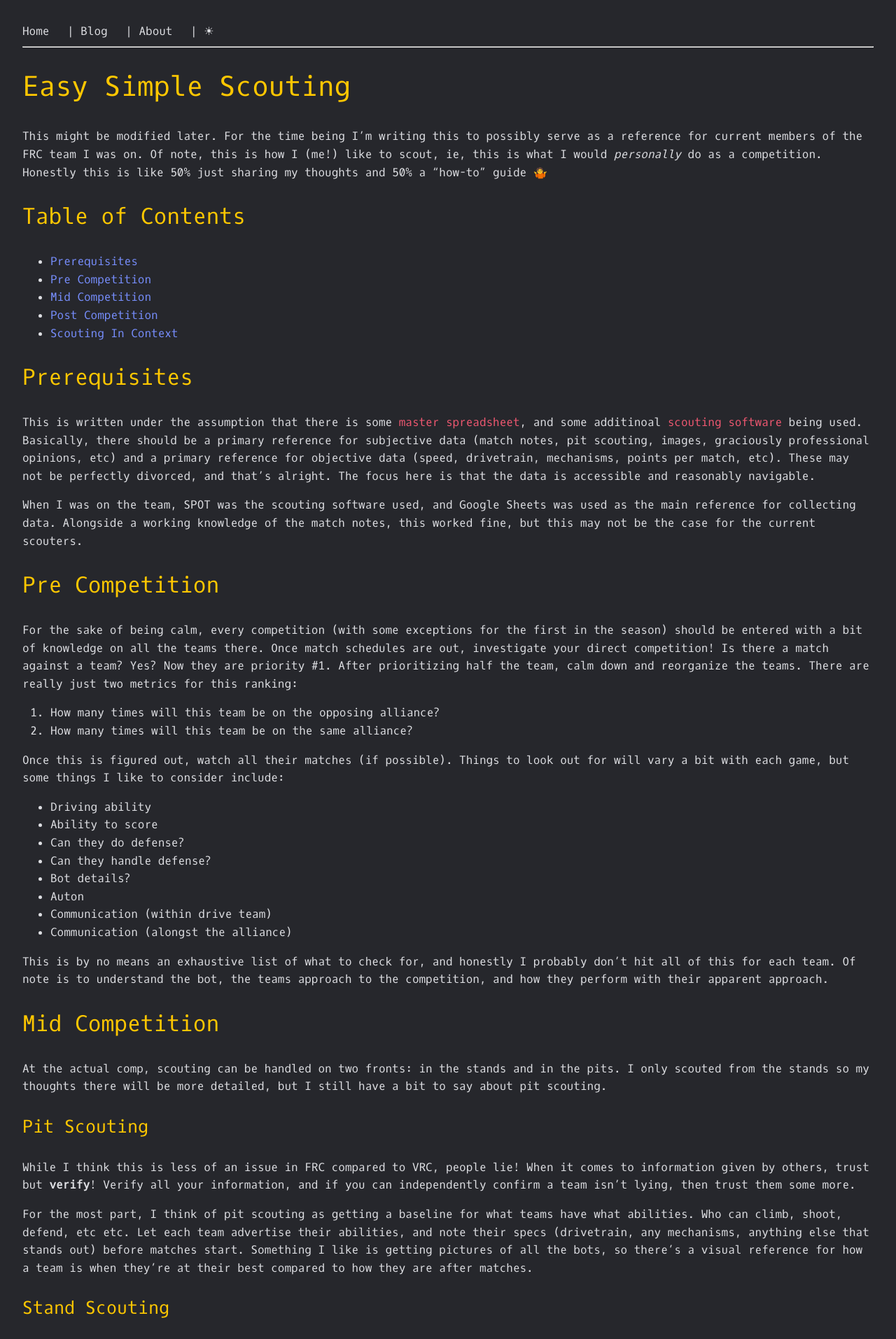
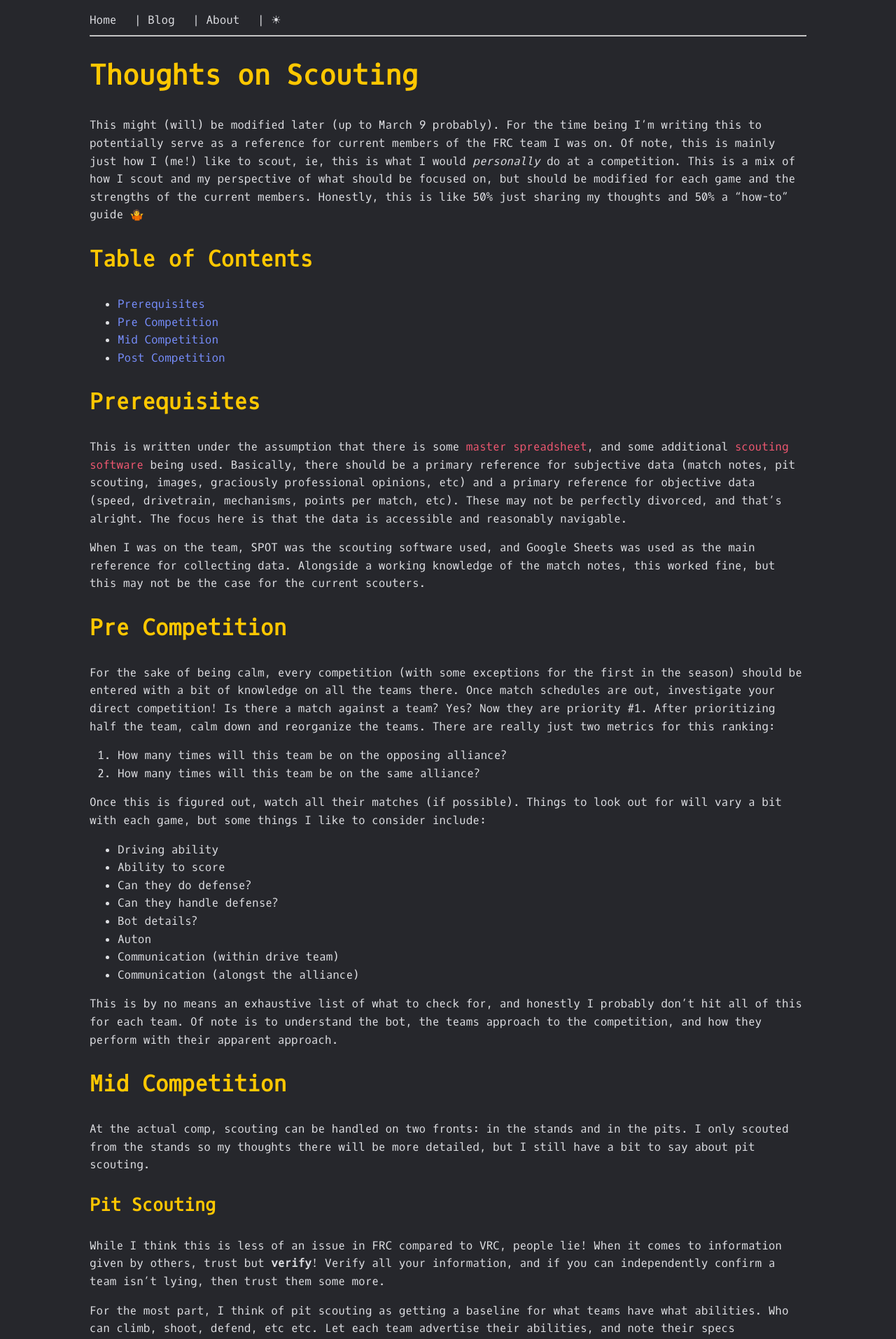
Before and after one commit to jsikali/jsikali.github.io, a Jekyll site: the page built from _posts/2026-03-07-frc-scouting.md, in a window 1280 px wide. Shown: the top 1914 px of the page at 70% size. Built offline with Jekyll 4.4.1, drawn with Linux system fonts in a browser that asks for light colours; some of the changed text lies outside the part shown.

Commit message:
tentatively complete frc scouting post

```diff
--- a/_posts/2026-03-07-frc-scouting.md
+++ b/_posts/2026-03-07-frc-scouting.md
@@ -3,19 +3,19 @@
 title: Scouting, ~~Stalking~~, Surveilling, for fun! - FRC
 ---
 
-# Easy Simple Scouting
+# Thoughts on Scouting
 
-This might be modified later. For the time being I'm writing this to possibly serve as a reference for current members of the FRC team I was on. Of note, this is how I (me!) like to scout, ie, this is what I would *personally* do as a competition. Honestly this is like 50% just sharing my thoughts and 50% a "how-to" guide 🤷
+This might (will) be modified later (up to March 9 probably). For the time being I'm writing this to potentially serve as a reference for current members of the FRC team I was on. Of note, this is mainly just how I (me!) like to scout, ie, this is what I would *personally* do at a competition. This is a mix of how I scout and my perspective of what should be focused on, but should be modified for each game and the strengths of the current members. Honestly, this is like 50% just sharing my thoughts and 50% a "how-to" guide 🤷
 
 ## Table of Contents
 - [Prerequisites](#prerequisites)
 - [Pre Competition](#pre-competition)
 - [Mid Competition](#mid-competition)
 - [Post Competition](#post-competition)
-- [Scouting In Context](#scouting-in-context)
+<!-- - [Scouting In Context](#scouting-in-context) (if I have thoughts that weren't said prior...) -->
 
 ## Prerequisites
-This is written under the assumption that there is some <span class="secondarycolor">master spreadsheet</span>, and some additinoal <span class="secondarycolor">scouting software</span> being used. Basically, there should be a primary reference for subjective data (match notes, pit scouting, images, graciously professional opinions, etc) and a primary reference for objective data (speed, drivetrain, mechanisms, points per match, etc). These may not be perfectly divorced, and that's alright. The focus here is that the data is accessible and reasonably navigable.
+This is written under the assumption that there is some <span class="secondarycolor">master spreadsheet</span>, and some additional <span class="secondarycolor">scouting software</span> being used. Basically, there should be a primary reference for subjective data (match notes, pit scouting, images, graciously professional opinions, etc) and a primary reference for objective data (speed, drivetrain, mechanisms, points per match, etc). These may not be perfectly divorced, and that's alright. The focus here is that the data is accessible and reasonably navigable.
 
 When I was on the team, SPOT was the scouting software used, and Google Sheets was used as the main reference for collecting data. Alongside a working knowledge of the match notes, this worked fine, but this may not be the case for the current scouters.
 
@@ -64,17 +64,46 @@
 	- In either case, note if any work is done towards a ranking point and who is contributing to ranking points!
 2. Teleop
 	- If the notes are for a team, note if they're mainly doing offense or defense:
-		- If the team is mainly doing offense, note their driving patterns, when they use their human playre (if at all), their general driving ability. If applicable, how do they handle defense?
+		- If the team is mainly doing offense, note their driving patterns, when they use their human player (if at all), their general driving ability. If applicable, how do they handle defense?
 		- For teams doing defense, how do they handle this? Do they...
 			- Pick on a certain team? Does their choice of team to pick on make sense?
 			- Create situations that make it easy for them to get penalty points?
 			- Make scoring difficult? Do they block the main areas to score, make it hard to get more game elements in the field, or something else?
 		- In either case, take note of driving! Especially when focusing on a single team, note if their driving stands out as good/bad.
-		- If the notes are for an alliance, note their general strat. What teams handle offense? What teams (if any) handle defense?
+	- If the notes are for an alliance, note their general strategy. What teams handle offense? What teams (if any) handle defense?
+		- Based on match data and past information, I like to make my own strategies for matches and see if what I think is optimal matches what happens in a match. Discrepancies between what's thought to be the best strategy and what actually happens in a match can then be attributed to the following:
+			- Inaccurate info on a teams abilities (either their capabilities do not match what was known or they don't utilize their bots abilities for whatever reason)
+			- Communication issues amongst the alliance. This is harder to check, the idea here is to check for any anomalous strategies (eg, team a has a working auton and team b's auton is inconsistent. Despite this, team b always runs their auton) that come with certain teams that lead to suboptimal performance. This is pretty prone to the sources being gossipy which is... not great. But, if the information is there, I think it should be considered at least a little.
+	- Again, take note of <span class="secondarycolor">**driving ability</span>!!!** It's one thing to know what a team can theoretically do, but what they **actually** do is important to know as well. The best looking bot can be worthless with a bad driving, and conversely, a good driver can turn a mid bot into something stellar.
 3. Endgame
-	- Of note is when teams start focusing on endgame, what ranking points they try to contribute towards, and if they're actually able to get the ranking point.
+	- Of note is when teams start focusing on endgame, what ranking points they try to contribute towards, and if they're actually able to get the ranking point. This can be thought of as just ticking off what rankings
+	- This can be reduced to a couple check boxes per team:
+		- Does this team do anything for endgame, or do they continue offense/defense until the end? If they have some endgame...
+		- What ranking points can they get?
+		- Do they get in the way of their alliance during endgame?
+	- With some notes for when they switch to endgame, how long it takes for a team to do their endgame, and elaborating on any difficulties amongst the alliance for endgame, I think this is enough to conclude each match.
+
+- That is a lot, and matches are not that long. Focus on what stands out amongst these categories, and note anything that stands out outside of these categories as well! Getting the judgement of many pictures paints a better picture of teams and how they perform in alliances, and thus how to handle playing on/against their alliance.
+
+#### Software Scouters
+This is the less fun part of scouting because it's just getting anyone to please, please, pretty please, just please lock in on a match and collect good data. Apparently, the known truth of good data = happy scouting lead isn't convincing enough? Life is strange.
+
+Ideally, 1 person will focus on one robot, and there would be two teams of people that could switch every 1-2 hours. Some variations depending on participation include:
+	- <12 people: 2 bots/person
+	- <4 people: 3 bots (an alliance)/person
+
+These should be people who are engaged and will 100% give good data! Good data = happy scouting lead!
+
+The main issue that plagues software scouting seems to be keeping everyone engaged; allowing time in the pits *when the pit crew is okay with it* to see other teams gives a more broad perspective on the competition and is hopefully enough to combat disengagement. Allowing team members in the pits while matches are going on also allows for more information from teams between matches, and some observations can be made about what repairs are needed, how attentive teams are to their bots, general communication, etc.
+
+Between competition days, notes can be cleaned up and aggregated for easier navigation. At this point, various perspectives can be aggregated to have a baseline for all teams. This can then be used to identify who to focus on for the sake of alliance selection later on.
+
+Of course, make sure to get sleep between days of a comp. Avoid sleep deprivation, do not avoid having snacks/drinks, have fun, and most importantly, <span class="secondarycolor">be graciously professional</span>!
 
 ## Post Competition
-Since there are only a few competitions that will be attended in a season, it's important to assess performance as a team after each one to identify and address any issues quickly, lest they propogate and affect performance for a whole season.
+Since there are only a few competitions that will be attended in a season, it's incredibly important to assess performance as a team after each one to identify and address any issues quickly, lest they propogate and affect performance for a whole season.
 
-## Scouting In Context
+I'm not sure what should be said here that's generally enough to be applicable after a year. The main people handling scouting across pits and stands should ideally have a plus/delta meeting to figure out what to tweak to be better next time. If time permits, I think a second more general meeting may be of use to get more input from all scouters to make sure everyone's on the same page.
+
+<!-- ## Scouting In Context -->
+<!-- strat discussion..? -->
--- a/assets/style.css
+++ b/assets/style.css
@@ -36,7 +36,9 @@
   background: var(--background);
   color: var(--text);
   margin: 0;
-  padding: 2rem;
+  padding: 10%;
+  padding-top: 1rem;
+  padding-bottom: 1rem;
   line-height: 1.6;
 }
 
@@ -45,18 +47,7 @@
 .secondarycolor { color: var(--secondary); }
 .accentcolor { color: var(--accent); }
 
-/* font and size */
-body {
-  font-family: 'Oxygen Mono';
-  font-weight: 400;
-}
-
-h1, h2, h3, h4, h5 {
-  font-family: 'Oxygen Mono';
-  font-weight: 400;
-  color: var(--primary);
-}
-
+/* size */
 html {font-size: 100%;} /* 16px */
 
 h1 {font-size: 2.442rem; /* 39.04px */}
@@ -82,3 +73,8 @@
   color: var(--text);
   margin-right: 1rem;
 }
+
+/* headers */
+h1, h2, h3, h4, h5 {
+  color: var(--primary);
+}
```
Also changed, not shown: other parts of _posts/2026-03-07-frc-scouting.md (+1 -1 lines).
